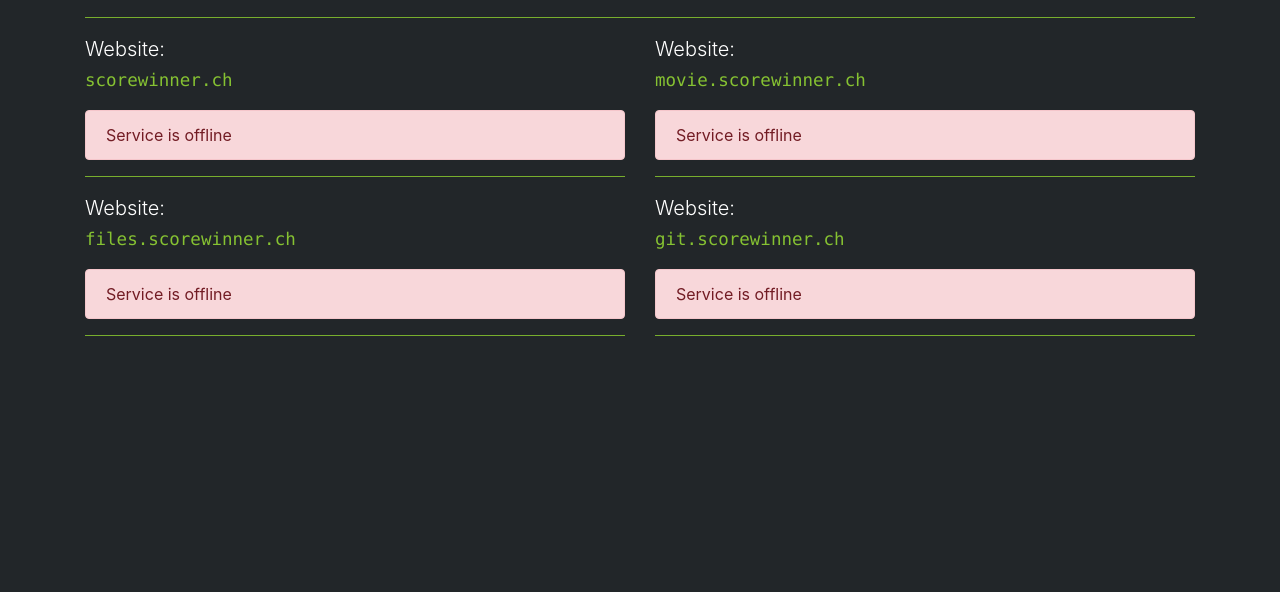
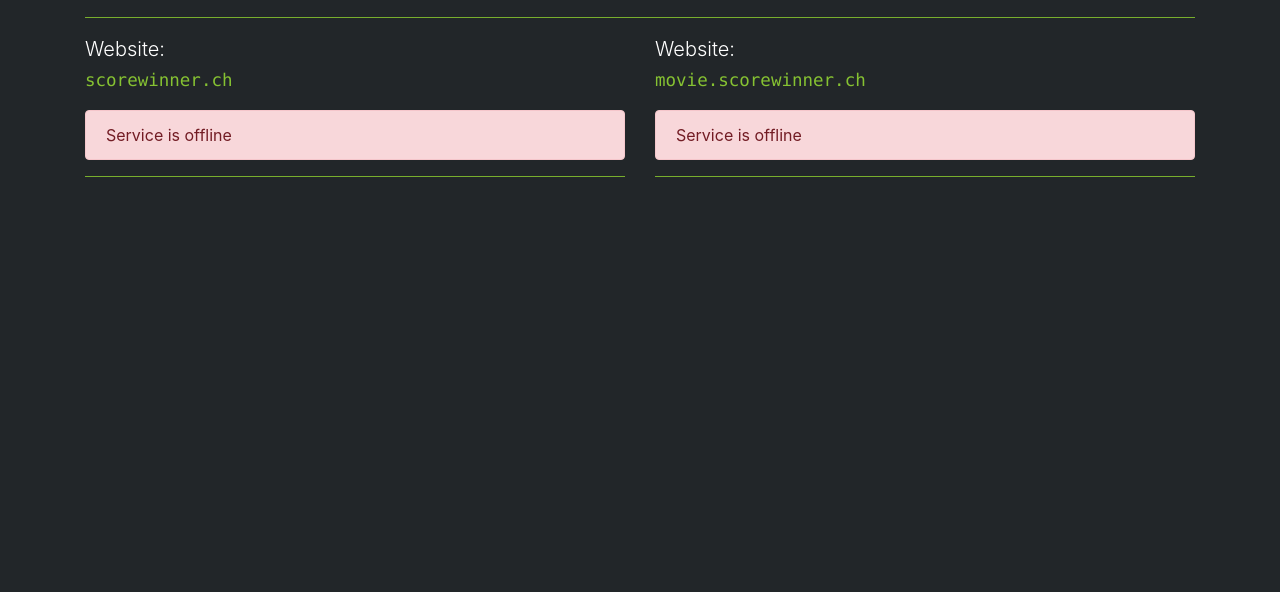
Before and after one commit to score-server/scorewinner.ch, a PHP site: page /pages/services.php in a window 1280 px wide; the page is wider, and only the part inside the window is pictured. Shown: the part 136-728 px from the top of that part. Run offline with PHP 8.4, Linux system fonts and the light colour scheme; data that the repository does not hold is empty; some libraries are stand-ins or nearby versions.

Commit message:
removed old services

```diff
--- a/components/nav.php
+++ b/components/nav.php
@@ -14,8 +14,6 @@
                 </a>
                 <div class="dropdown-menu" aria-labelledby="navbarDropdown">
                     <a class="dropdown-item nav-item" href="/pages/services.php"><i class="fas fa-exclamation-triangle"></i> Service Status</a>
-                    <a class="dropdown-item nav-item" href="https://git.scorewinner.ch"><i class="fas fa-code-branch"></i> Git server</a>
-                    <a class="dropdown-item nav-item" href="https://files.scorewinner.ch"><i class="fas fa-folder-open"></i> Scorefile</a>
                     <a class="dropdown-item nav-item" href="http://scorewinner.ch:8081"><i class="fas fa-video"></i> MovieScore</a>
                 </div>
             </li>
--- a/pages/services.php
+++ b/pages/services.php
@@ -41,40 +41,5 @@
             ?>
             <hr>
         </div>
-        <div class="col-md-6">
-            <p class="lead">
-                Website:<br>
-                <code><a href="https://files.scorewinner.ch" class="code-link">files.scorewinner.ch</a></code>
-            </p>
-            <?php
-            $ip = "scorewinner.ch";
-            $port = 8080;
-            $status = checkServerStatus($ip, $port);
-            if ($status) {
-                echo '<p class="alert alert-success" role="alert">Service is online</p>';
-            } else {
-                echo '<p class="alert alert-danger" role="alert">Service is offline</p>';
-            }
-            ?>
-            <hr>
-        </div>
-        <div class="col-md-6">
-            <p class="lead">
-                Website:<br>
-                <code><a href="https://git.scorewinner.ch" class="code-link">git.scorewinner.ch</a></code>
-            </p>
-            <?php
-            $ip = "scorewinner.ch";
-            $port = 3000;
-            $status = checkServerStatus($ip, $port);
-            if ($status) {
-                echo '<p class="alert alert-success" role="alert">Service is online</p>';
-            } else {
-                echo '<p class="alert alert-danger" role="alert">Service is offline</p>';
-            }
-            ?>
-            <hr>
-        </div>
-    </div>
 </div>
 <?php include '../components/footer.php'; ?>
```
